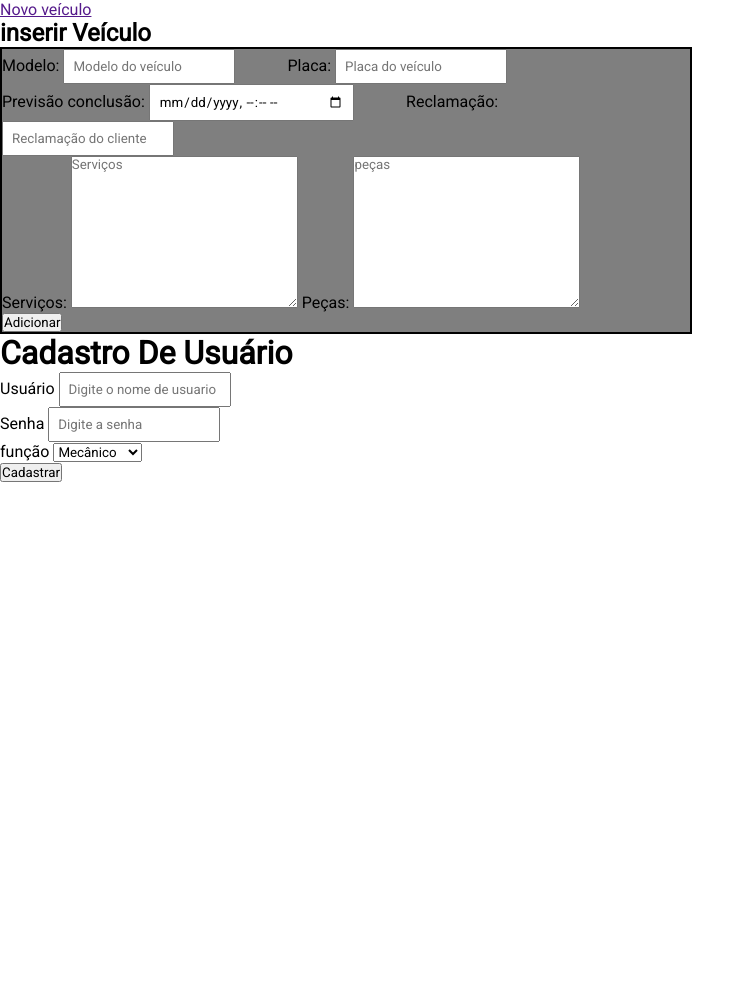
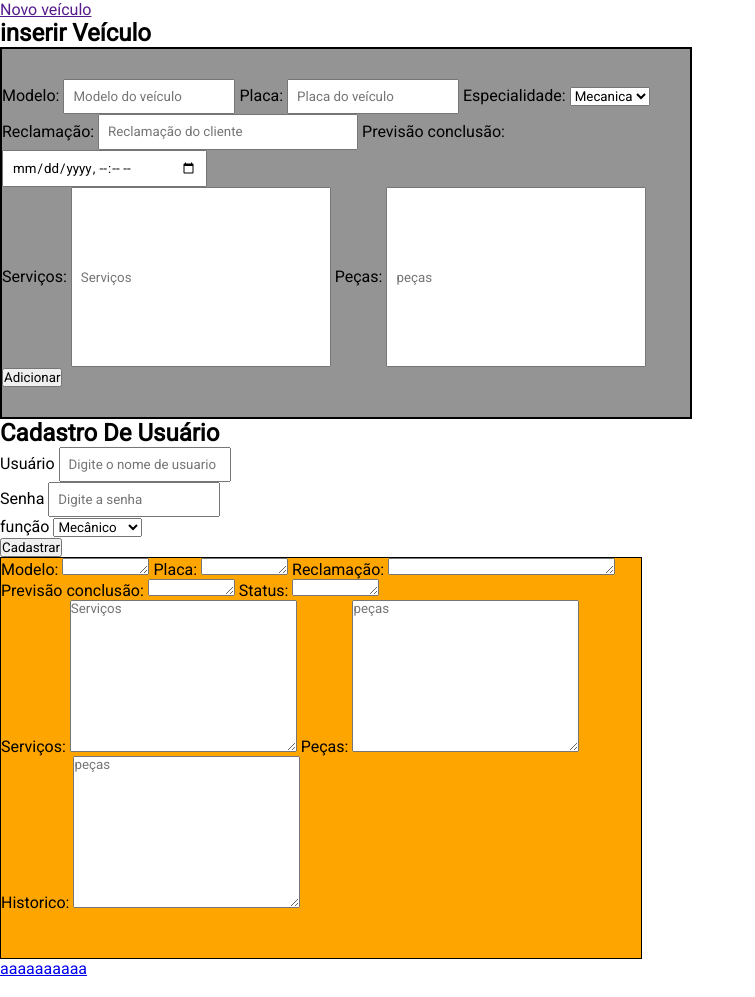
Before and after one commit to gustavo-gsp/Ottokar-controle-de-patio, a Node server app: template views/index.ejs in a window 1280 px wide. Shown: the whole page, without its empty margins (0-755 px from the left). Before the commit the page ends 482 px from the top, so only its background shows below. Run offline with Node 20, Linux system fonts and the light colour scheme; the template is opened without the code that fills it, so the values that code supplies are empty; some libraries are stand-ins or nearby versions.

Commit message:
update +-

```diff
--- a/public/style.css
+++ b/public/style.css
@@ -4,17 +4,23 @@
     padding: 0;
     font-family: Roboto, Arial;
 }
+body{
+    /* background-color: #202024; */
+    width: 100%;
+    height: 100%;
+    /* color: #fff; */
+}
 #addCar{
     width: 43rem;
-
+    height: 23rem;
     border: 2px solid;
-    position: relative;
+    /* position: fixed; */
 
     top: 0;
     bottom: 0;
     left: 0;
     right: 0;
-    background-color: #00000080;
+    background-color: #0000006b;
     z-index: 9999;
     display: flex;
     justify-content: center;
@@ -23,5 +29,5 @@
 }
 div form input {
     padding: 0.5rem;
-    margin-right: 3rem;
+    /* margin-right: 3rem; */
 }
--- a/routes/routes.js
+++ b/routes/routes.js
@@ -3,9 +3,10 @@ const CarController = require("../controller/CarController");
 
 routes.get('/home', CarController.home );
 routes.post('/login', CarController.login);
-routes.post('/getByid/:id/:method', CarController.getById)
+routes.get('/getByid/:id/:method/:stage', CarController.getById);
 routes.get('/carPage', CarController.getAllCars);
 routes.post('/createCar', CarController.createCar);
 routes.post('/createUser', CarController.createUser);
+routes.get('/conclude/:stage', CarController.concludeCar);
 
 module.exports = routes;
--- a/views/index.ejs
+++ b/views/index.ejs
@@ -17,15 +17,20 @@
                 <label for="">Modelo:</label>
                 <input type="text" name="carName" id="carName" placeholder="Modelo do veículo">
                 <label for="">Placa:</label>
-                <input type="text" name="plate" id="plate" placeholder="Placa do veículo"><br>
+                <input type="text" name="plate" id="plate" placeholder="Placa do veículo">
+                <label for="">Especialidade:</label>
+                <select name="" id="">
+                    <option value="mec">Mecanica</option>
+                    <option value="fun">Funilaria</option>
+                </select><br>
+                <label for="">Reclamação:</label>
+                <input type="text" name="complaint" id="complaint" style="width: 15rem; height: 1rem;" placeholder="Reclamação do cliente">
                 <label for="">Previsão conclusão:</label>
-                <input type="datetime-local" name="forecast" id="forecast">
-                <label for="">Reclamação:</label>
-                <input type="text" name="complaint" id="complaint" placeholder="Reclamação do cliente"><br>
+                <input type="datetime-local" name="forecast" id="forecast"><br>
                 <label for="">Serviços:</label>
-                <textarea name="services" id="services" placeholder="Serviços" id="" cols="30" rows="10" ></textarea>
+                <input type="text" name="services" id="services" placeholder="Serviços" style="width: 15rem; height: 10rem;">
                 <label for="">Peças:</label>
-                <textarea name="parts" id="parts" placeholder="peças" id="" cols="30" rows="10" ></textarea><br>
+                <input name="parts" id="parts" placeholder="peças" style="width: 15rem; height: 10rem;"><br>
                 <input type="hidden" value="Agendado" name="stage">
                 <input type="hidden" value="" name="stage">
                 <button id="addButton" type="submit">Adicionar</button>
@@ -33,6 +38,7 @@
         </div>
 
     </section>
+    <section>
         <div>
                 <h1>Cadastro De Usuário</h1>
             <form action="/createUser" method="post">
@@ -49,27 +55,46 @@
                 <button type="submit">Cadastrar</button>
             </form>
         </div>
+    </section>
+
+    <section style="border: 0.1rem solid; width: 40rem; height: 25rem; background-color: orange;">
+
+        <label for="">Modelo:</label>
+        <textarea name="" id="" cols="10" rows="1"></textarea>
+        <label for="">Placa:</label>
+        <textarea name="" id="" cols="10" rows="1"></textarea>
+        <label for="">Reclamação:</label>
+        <textarea name="" id="" cols="30" rows="1"></textarea><br>
+        <label for="">Previsão conclusão:</label>
+        <textarea name="" id="" cols="10" rows="1"></textarea>
+        <label for="">Status:</label>
+        <textarea name="" id="" cols="10" rows="1"></textarea><br>
+        <label for="">Serviços:</label>
+        <textarea name="services" id="services" placeholder="Serviços" cols="30" rows="10" ></textarea>
+        <label for="">Peças:</label>
+        <textarea name="parts" id="parts" placeholder="peças" cols="30" rows="10"></textarea><br>
+        <label for="">Historico:</label>
+        <textarea name="parts" id="parts" placeholder="peças" cols="30" rows="10"></textarea><br>
+    </section>
+    <a href="/conclude/<%= status %>">aaaaaaaaaa</a>
     <section>
-        <div></div>
-    </section>
         <ul>
             <li>
-
                 <% carList.forEach((car) =>{ %>
-
                     <li><div>
                         Modelo: <%= car.carName %> | Placa: <%= car.plate %> | Status: <%= car.stage%> |
                         Responsavel: <%= car.responsible%>
                     </div>
                     <div>
                         <a class="btnDetals" href="" title="Detalhes"><i class="bi bi-list"></i></a>
-                    <a class="btnConclude" href="" title="Cuncluir tarefa"><i class="bi bi-check-square"></i></a>
+                        <a class="btnConclude" href="/getById/<%= car._id%>/conclude/<%= car.stage %>" title="Cuncluir tarefa"><i class="bi bi-check-square"></i></a>
                     </div>
                 </li>
-
                 <% }) %>
             </li>
         </ul>
+    </section>
+
     <script src="script.js"></script>
 </body>
 </html>
```
Also changed, not shown: controller/CarController.js (+24 -2 lines). Lines whose indentation alone changed are shown as unchanged.
